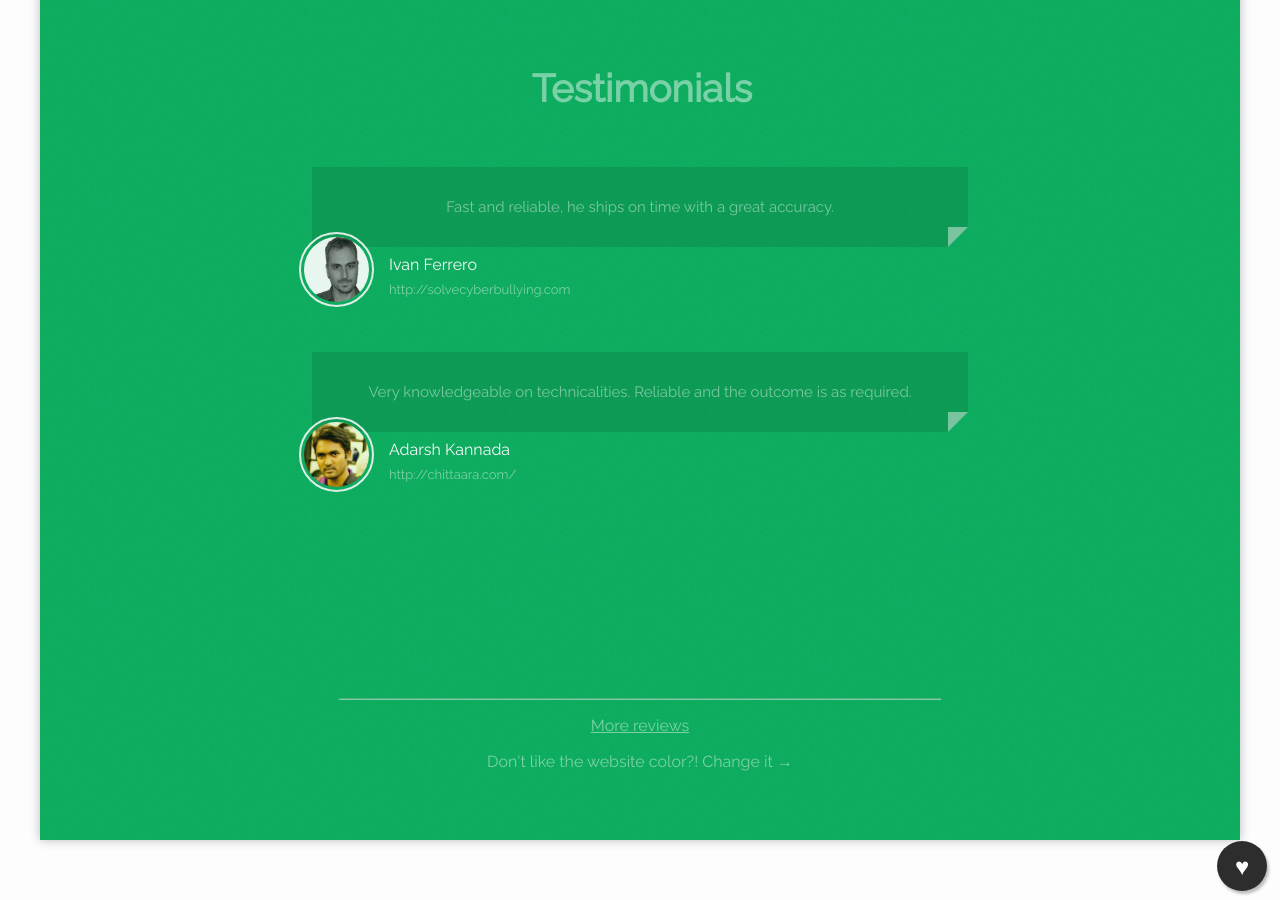
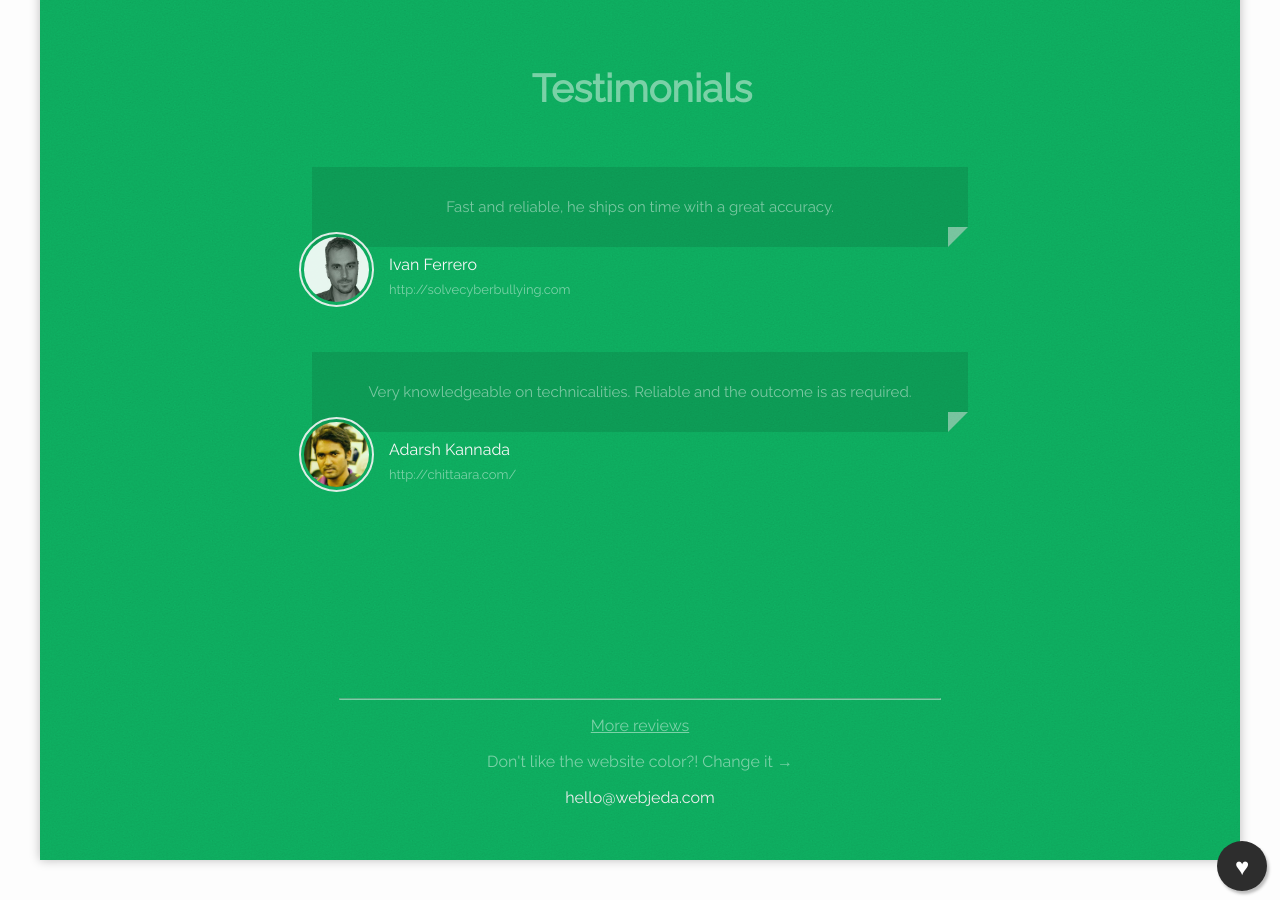
Before and after one commit to sharu725/sharu725.github.io, a Jekyll site: the page built from website.html, in a window 1280 px wide and 900 px high, scrolled down 746 px. Built offline with Jekyll 4.4.1, drawn with Linux system fonts in a browser that asks for light colours.

Commit message:
no message

```diff
--- a/js/modernizer.js
+++ b/js/modernizer.js
@@ -1,2 +1 @@
-var theForm=document.getElementById("theForm");new stepsForm(theForm,{onSubmit:function(a){classie.addClass(theForm.querySelector(".simform-inner"),"hide");a=theForm.querySelector(".final-message");a.innerHTML="Thank you! We'll be in touch.<br />Let me redirect you to my blog.";classie.addClass(a,"show");setTimeout(function(){document.getElementById("theForm").submit();window.location='https://blog.webjeda.com'},1E3);
-return!1}});
+var theForm=document.getElementById("theForm");new stepsForm(theForm,{onSubmit:function(a){classie.addClass(theForm.querySelector(".simform-inner"),"hide");a=theForm.querySelector(".final-message");a.innerHTML="Thank you! We'll be in touch.<br />Let me redirect you to my blog.";classie.addClass(a,"show");setTimeout(function(){document.getElementById("theForm").submit();window.location='https://blog.webjeda.com'},1E3);return!1}});
--- a/website.html
+++ b/website.html
@@ -94,7 +94,7 @@ description: Do you want a website? Let me know your requirements.
         <hr class="hl">
         <p><a style="color: rgba(255,255,255,0.45); text-decoration: underline" target="_blank" href="/reviews.html">More reviews</a></p>
         <p>Don't like the website color?! Change it &rarr; </p>
-
+        <a style="color:#eee" href="mailto:hello@webjeda.com">hello@webjeda.com</a>
         </section>
 		</div><!-- /container -->
 
```
